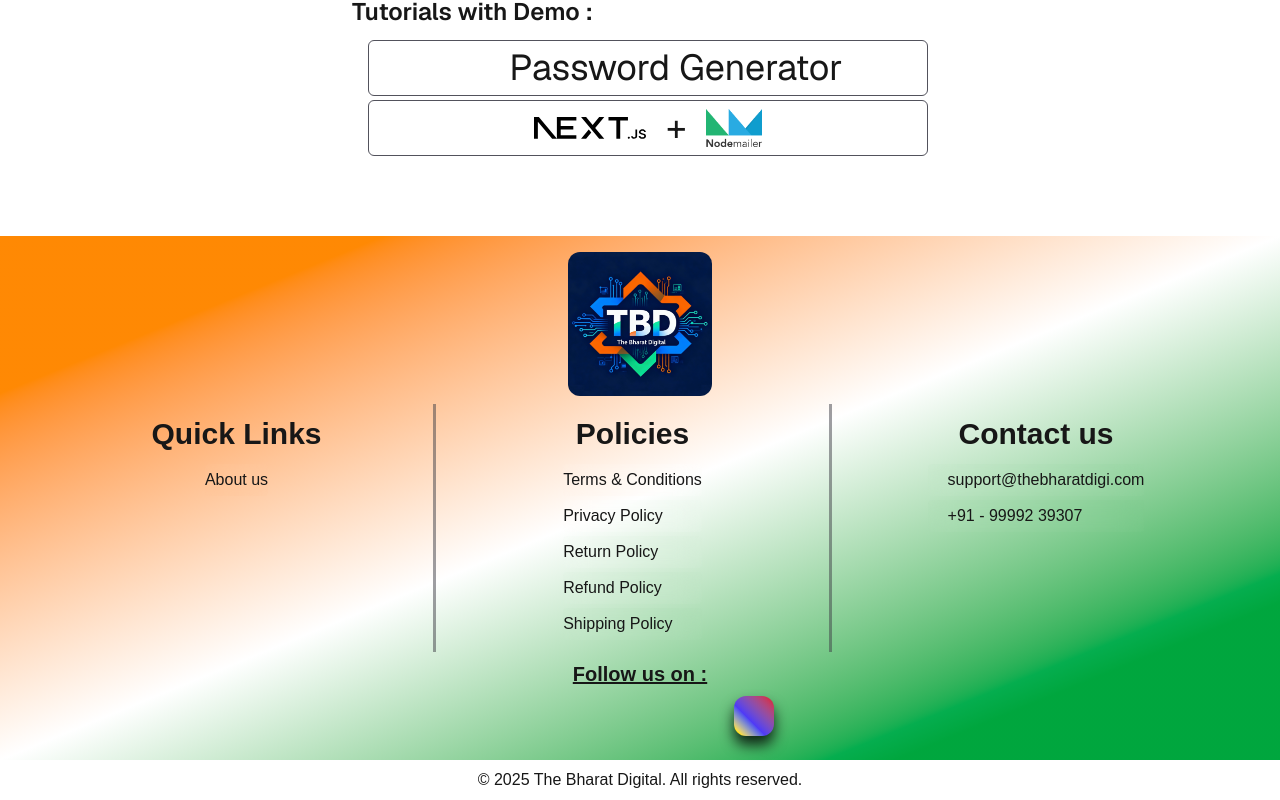
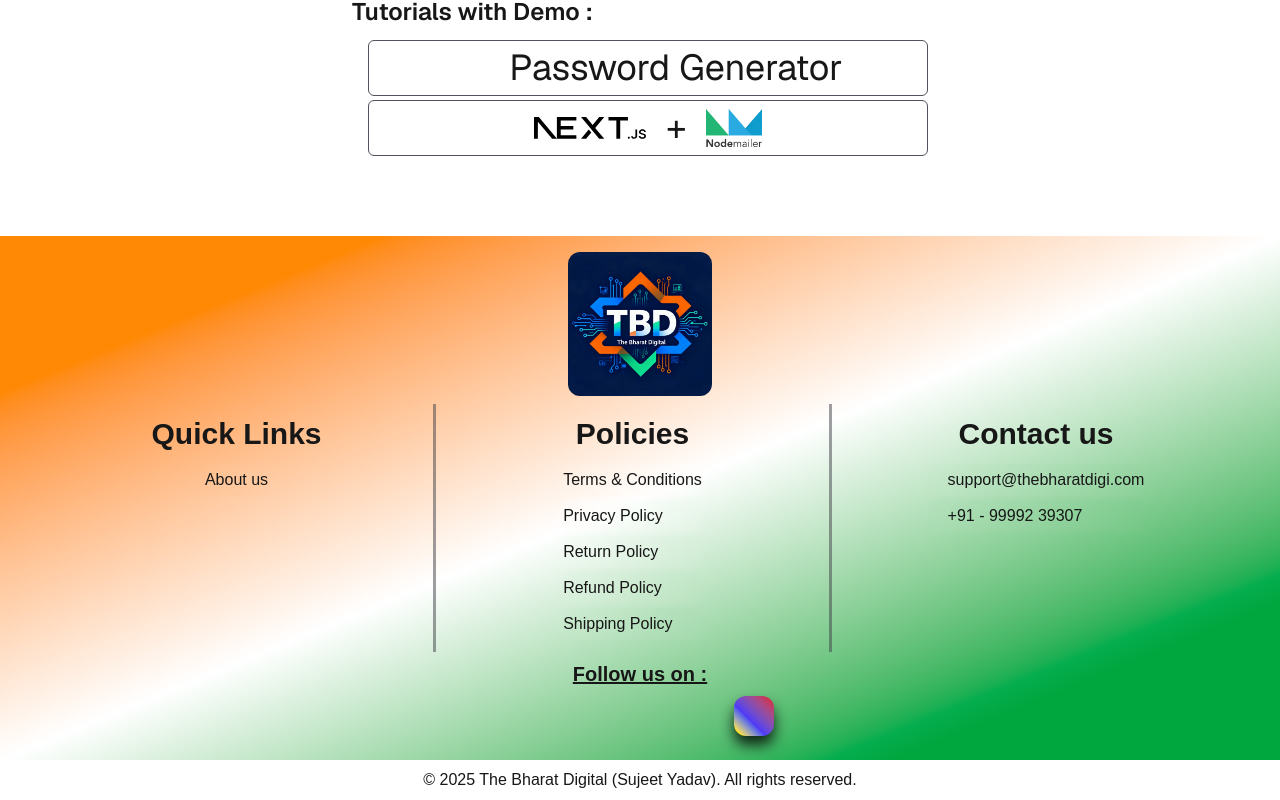
Before and after one commit to SUJEET27YADAV/thebharatdigi.com, a Next.js app: page / in a window 1280 px wide. Shown: the part 252-1052 px from the top of the page. Built offline with nearby package versions, Linux system fonts and the light colour scheme; some icons are missing.

Commit message:
footer update

```diff
--- a/src/app/_components/footer.tsx
+++ b/src/app/_components/footer.tsx
@@ -96,7 +96,7 @@ export default function Footer() {
         </div>
       </div>
       <p className="w-full p-2 text-center text-xs sm:text-base">
-        &copy; 2025 The Bharat Digital. All rights reserved.
+        &copy; 2025 The Bharat Digital (Sujeet Yadav). All rights reserved.
       </p>
     </div>
   );
```
